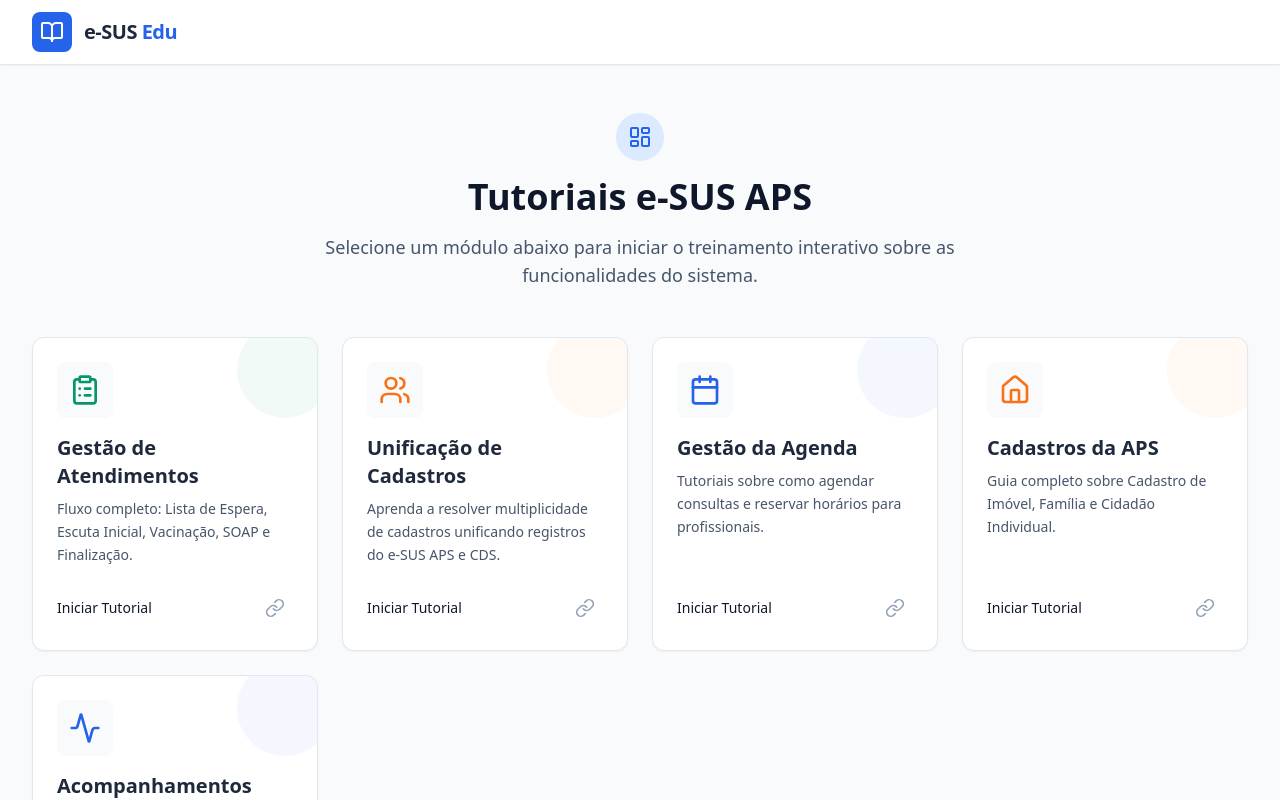
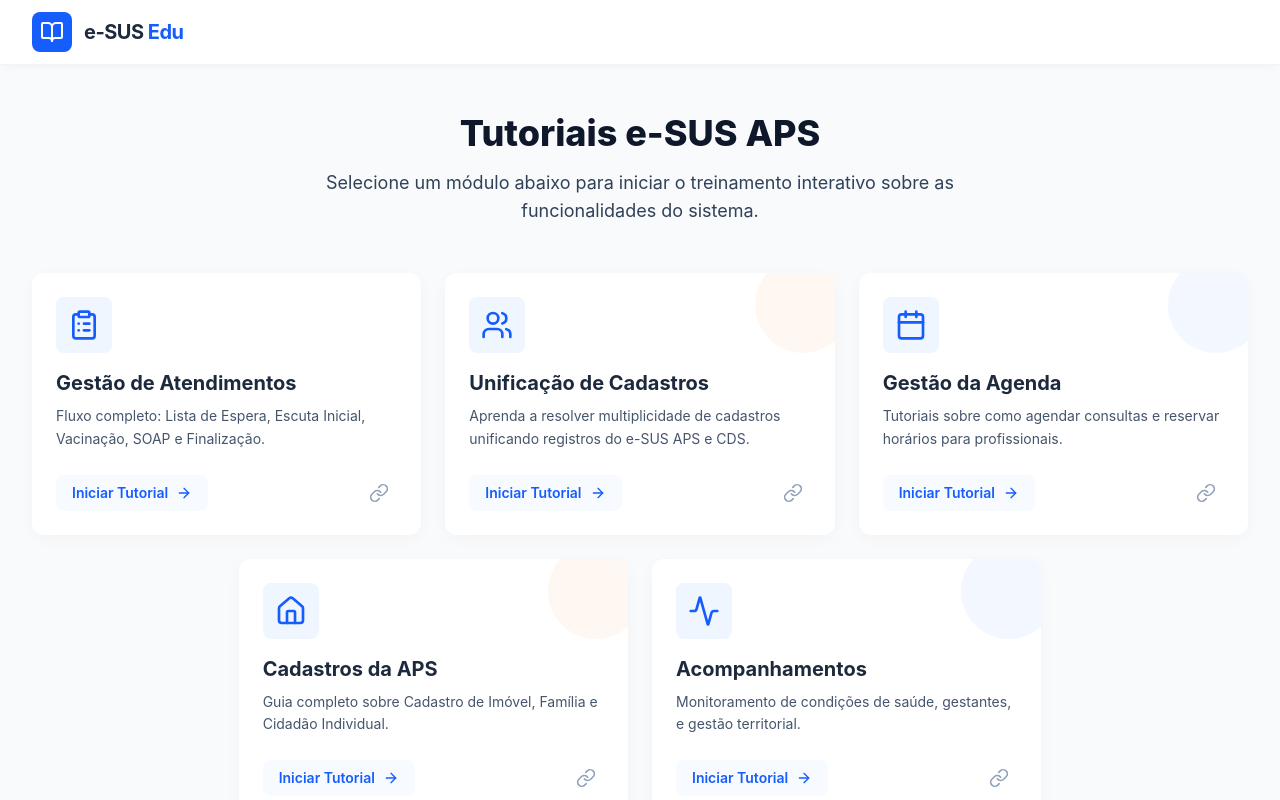
Before and after one commit to olipeporto/e-SUS-Edu, a React (Vite) app: page / in a window 1280 px wide. Shown: the top 800 px of the page. Built offline with nearby package versions, Linux system fonts and the light colour scheme.

Commit message:
feat: Introduce Header and ModuleCard components and set up Tailwind CSS.

```diff
--- a/App.tsx
+++ b/App.tsx
@@ -36,26 +36,25 @@
       className="max-w-7xl mx-auto px-4 sm:px-6 lg:px-8 py-12"
     >
       <div className="text-center mb-12">
-        <span className="inline-flex items-center justify-center p-3 bg-blue-100 rounded-full mb-4">
-          <LayoutDashboard className="w-6 h-6 text-blue-600" />
-        </span>
+
         <h1 className="text-4xl font-extrabold text-slate-900 mb-4">
           Tutoriais e-SUS APS
         </h1>
-        <p className="text-lg text-slate-600 max-w-2xl mx-auto">
+        <p className="text-lg text-slate-700 max-w-2xl mx-auto">
           Selecione um módulo abaixo para iniciar o treinamento interativo sobre as funcionalidades do sistema.
         </p>
       </div>
 
-      <div className="grid grid-cols-1 md:grid-cols-2 lg:grid-cols-4 gap-6">
+      <div className="flex flex-wrap justify-center gap-6">
         {TUTORIAL_MODULES.map((module, index) => (
+          <div key={module.id} className="w-full md:w-[calc(50%-12px)] lg:w-[calc(33.333%-16px)] flex">
             <ModuleCard
-            key={module.id}
               module={module}
               index={index}
               onClick={() => handleModuleSelect(module.id)}
               onOpenLinks={setLinksModalModuleId}
             />
+          </div>
         ))}
       </div>
     </motion.div>
--- a/components/Header.tsx
+++ b/components/Header.tsx
@@ -8,7 +8,7 @@
 
 const Header: React.FC<HeaderProps> = ({ onGoHome, isHome }) => {
   return (
-    <header className="bg-white border-b border-slate-200 sticky top-0 z-50 shadow-sm">
+    <header className="bg-white sticky top-0 z-50 shadow-[0_2px_10px_-3px_rgba(0,0,0,0.05)] border-b border-slate-100">
       <div className="max-w-7xl mx-auto px-4 sm:px-6 lg:px-8">
         <div className="flex justify-between h-16 items-center">
           <div
--- a/components/ModuleCard.tsx
+++ b/components/ModuleCard.tsx
@@ -24,15 +24,15 @@
       initial={{ opacity: 0, y: 20 }}
       animate={{ opacity: 1, y: 0 }}
       transition={{ delay: index * 0.1, duration: 0.5 }}
-      whileHover={{ y: -5, boxShadow: "0 10px 25px -5px rgba(0, 0, 0, 0.1)" }}
-      className="bg-white rounded-xl shadow-sm border border-slate-200 p-6 cursor-pointer flex flex-col h-full relative overflow-hidden group"
+      whileHover={{ y: -4, boxShadow: "0 20px 25px -5px rgba(0, 0, 0, 0.1), 0 10px 10px -5px rgba(0, 0, 0, 0.04)" }}
+      className="bg-white rounded-xl shadow-[0_4px_20px_-4px_rgba(0,0,0,0.05)] p-6 cursor-pointer flex flex-col h-full relative overflow-hidden group"
       onClick={onClick}
     >
       {/* Decoration Circle */}
       <div className={`absolute -right-4 -top-4 w-24 h-24 rounded-full opacity-5 ${module.color.replace('text-', 'bg-')}`} />
 
       <div className="mb-4">
-        <div className={`inline-flex p-3 rounded-lg bg-slate-50 ${module.color}`}>
+        <div className="inline-flex p-3 rounded-lg bg-blue-50 text-blue-600">
           <Icon className="w-8 h-8" />
         </div>
       </div>
@@ -47,9 +47,9 @@
 
       <div className="flex items-center justify-between mt-auto">
         {/* Start Tutorial Block */}
-        <div className="flex items-center text-sm font-medium text-slate-900 group-hover:text-blue-600 transition-colors">
+        <div className="flex items-center text-sm font-semibold text-blue-600 group-hover:text-blue-700 transition-colors bg-blue-50/50 group-hover:bg-blue-50 px-4 py-2 rounded-lg">
           <span>Iniciar Tutorial</span>
-          <ArrowRight className="w-4 h-4 ml-2 text-orange-500 opacity-0 group-hover:opacity-100 transition-opacity" />
+          <ArrowRight className="w-4 h-4 ml-2 group-hover:translate-x-1 transition-transform" />
         </div>
 
         {/* Links Button */}
--- /dev/null
+++ b/index.css
@@ -0,0 +1,24 @@
+@import "tailwindcss";
+
+body {
+    font-family: 'Inter', sans-serif;
+    background-color: #f8fafc;
+}
+
+/* Custom scrollbar for better aesthetics */
+::-webkit-scrollbar {
+    width: 8px;
+}
+
+::-webkit-scrollbar-track {
+    background: #f1f5f9;
+}
+
+::-webkit-scrollbar-thumb {
+    background: #cbd5e1;
+    border-radius: 4px;
+}
+
+::-webkit-scrollbar-thumb:hover {
+    background: #94a3b8;
+}
--- a/index.html
+++ b/index.html
@@ -1,31 +1,11 @@
 <!DOCTYPE html>
 <html lang="pt-BR">
+
 <head>
   <meta charset="utf-8" />
   <meta name="viewport" content="width=device-width, initial-scale=1" />
   <title>e-SUS Edu | Tutoriais Interativos</title>
-    <script src="https://cdn.tailwindcss.com"></script>
   <link href="https://fonts.googleapis.com/css2?family=Inter:wght@300;400;500;600;700&display=swap" rel="stylesheet">
-    <style>
-      body {
-        font-family: 'Inter', sans-serif;
-        background-color: #f8fafc;
-      }
-      /* Custom scrollbar for better aesthetics */
-      ::-webkit-scrollbar {
-        width: 8px;
-      }
-      ::-webkit-scrollbar-track {
-        background: #f1f5f9;
-      }
-      ::-webkit-scrollbar-thumb {
-        background: #cbd5e1;
-        border-radius: 4px;
-      }
-      ::-webkit-scrollbar-thumb:hover {
-        background: #94a3b8;
-      }
-    </style>
   <script type="importmap">
 {
   "imports": {
@@ -38,8 +18,10 @@
 }
 </script>
 </head>
+
 <body>
   <div id="root"></div>
   <script type="module" src="/index.tsx"></script>
 </body>
+
 </html>
--- a/index.tsx
+++ b/index.tsx
@@ -1,6 +1,7 @@
 import React from 'react';
 import ReactDOM from 'react-dom/client';
 import App from './App';
+import './index.css';
 
 const rootElement = document.getElementById('root');
 if (!rootElement) {
--- a/vite.config.ts
+++ b/vite.config.ts
@@ -1,23 +1,20 @@
 import path from 'path';
-import { defineConfig, loadEnv } from 'vite';
+import { defineConfig } from 'vite';
 import react from '@vitejs/plugin-react';
+import tailwindcss from '@tailwindcss/vite';
 
-export default defineConfig(({ mode }) => {
-    const env = loadEnv(mode, '.', '');
-    return {
+export default defineConfig({
   server: {
     port: 3000,
     host: '0.0.0.0',
   },
-      plugins: [react()],
-      define: {
-        'process.env.API_KEY': JSON.stringify(env.GEMINI_API_KEY),
-        'process.env.GEMINI_API_KEY': JSON.stringify(env.GEMINI_API_KEY)
-      },
+  plugins: [
+    react(),
+    tailwindcss()
+  ],
   resolve: {
     alias: {
       '@': path.resolve(__dirname, '.'),
     }
   }
-    };
 });
```
Also changed, not shown: package.json (+8 -3 lines), 1 other file (tests, documents, lock files or other folders). Lines whose indentation alone changed are shown as unchanged.
